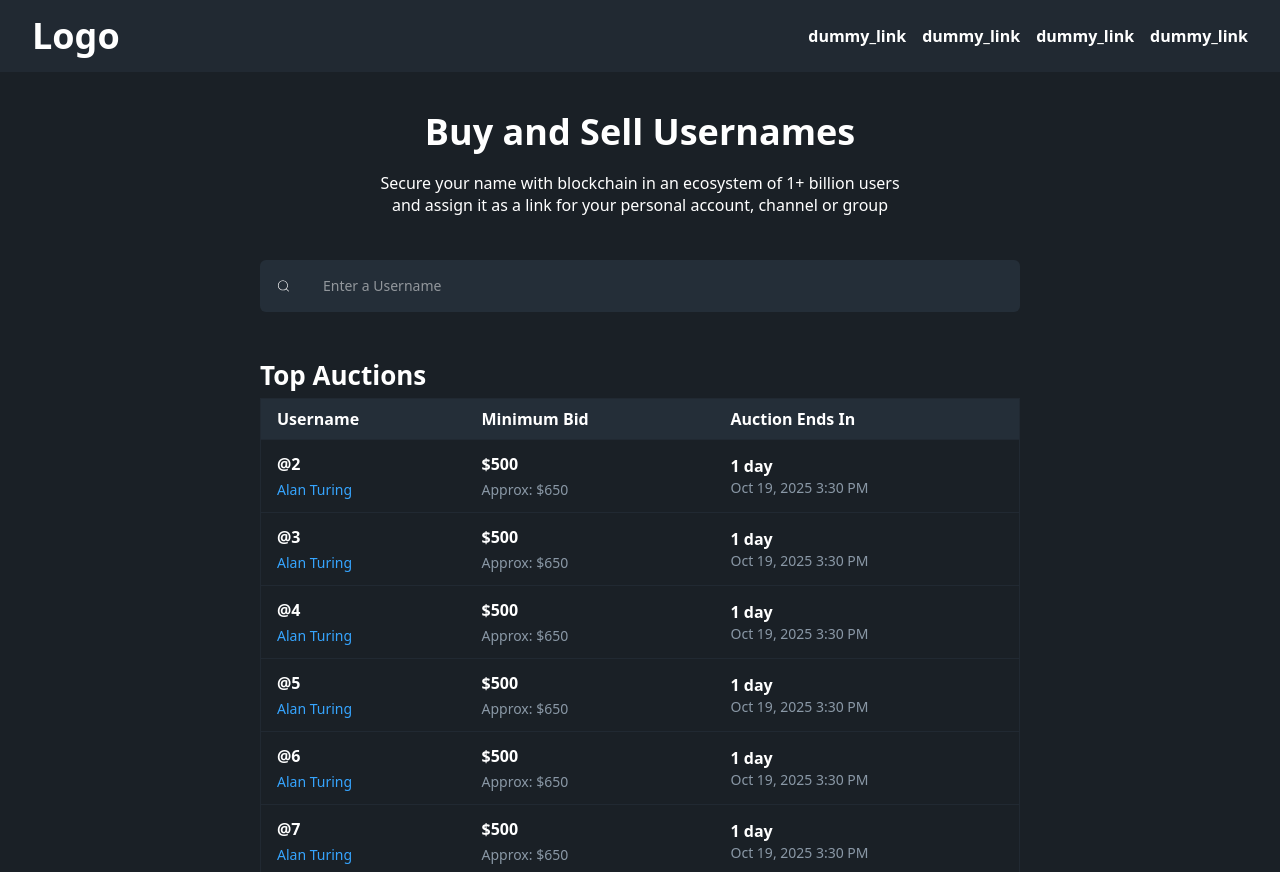
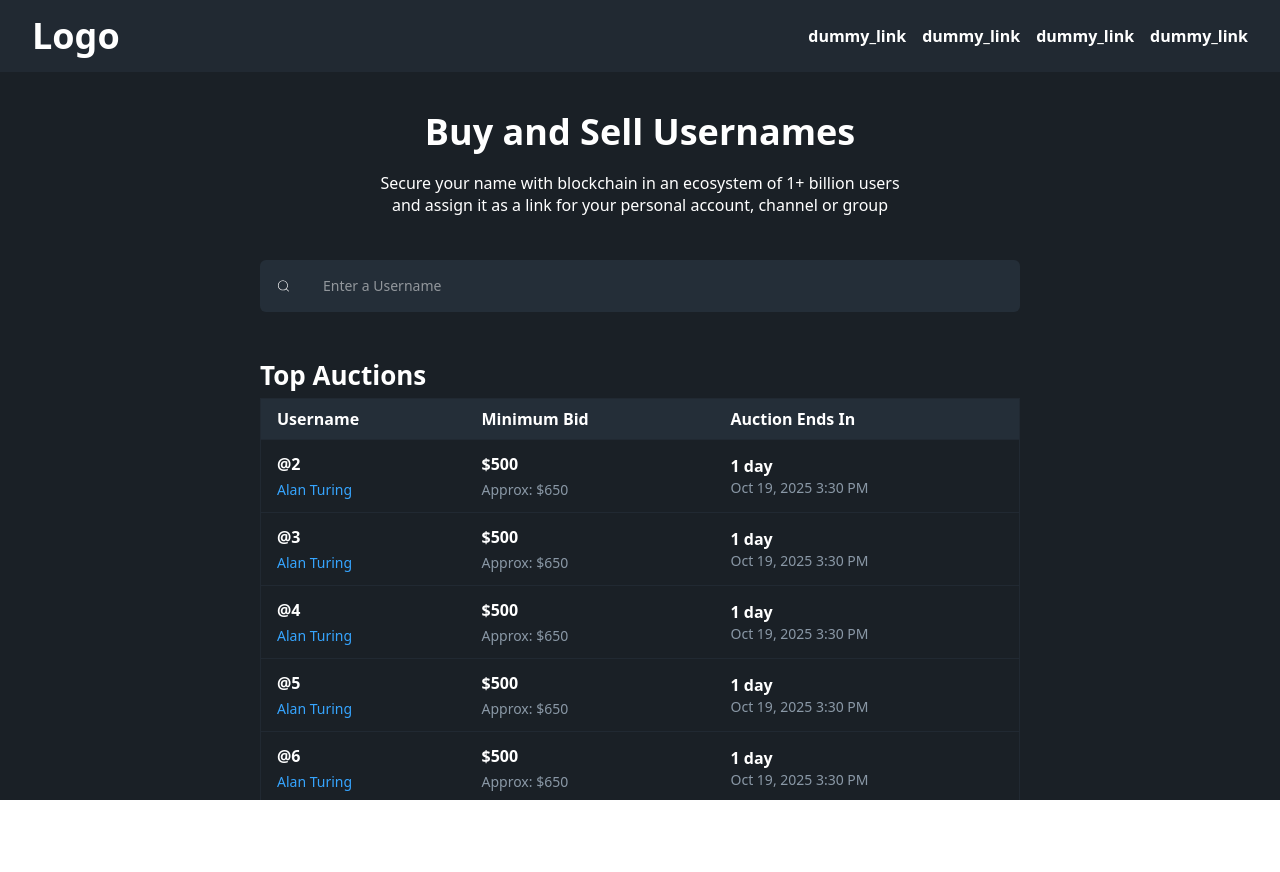
Before and after one commit to adarshkunwar/nameTrade, a React (Vite) app: page / in a window 1280 px wide. After the commit the page ends 800 px from the top, so only its background shows below. Built offline with nearby package versions, Linux system fonts and the light colour scheme.

Commit message:
fix: scrollbar issue on the table

```diff
--- a/src/components/layout/Layout.tsx
+++ b/src/components/layout/Layout.tsx
@@ -3,7 +3,7 @@ import { Outlet } from 'react-router-dom'
 
 const Layout = () => {
   return (
-    <div className="w-screen h-screen ">
+    <div className="w-screen h-screen flex flex-col">
       <Header />
       <Outlet />
     </div>
--- a/src/components/ui/Page.tsx
+++ b/src/components/ui/Page.tsx
@@ -1,6 +1,6 @@
 const Page = ({ children }: { children: React.ReactNode }) => {
   return (
-    <div className="bg-background text-white overflow-scroll h-screen ">
+    <div className="bg-background text-white flex-1 overflow-y-auto">
       <div className="max-w-[760px] mx-auto h-full hide-scrollbar">{children}</div>
     </div>
   )
--- a/src/features/home/components/TableData.tsx
+++ b/src/features/home/components/TableData.tsx
@@ -37,11 +37,9 @@ const TableData = ({ data }: { data: any[] }) => {
   ]
 
   return (
-    <div className=" min-h-screen">
-      <div className="mx-auto flex flex-col gap-2">
-        <Heading variant="h3" title={CONSTANTS.TABLE.HEADING} color="white" fontWeight={700} />
-        <Table data={data} columns={columns} />
-      </div>
+    <div className="mx-auto flex flex-col gap-2">
+      <Heading variant="h3" title={CONSTANTS.TABLE.HEADING} color="white" fontWeight={700} />
+      <Table data={data} columns={columns} />
     </div>
   )
 }
--- a/src/features/home/components/Title.tsx
+++ b/src/features/home/components/Title.tsx
@@ -1,4 +1,4 @@
-import Heading from '@/components/ui/Typography'
+import Heading from '@ui/Typography'
 
 const Title = ({ mainheading, subHeading }: { mainheading: string; subHeading: string }) => {
   return (
```
